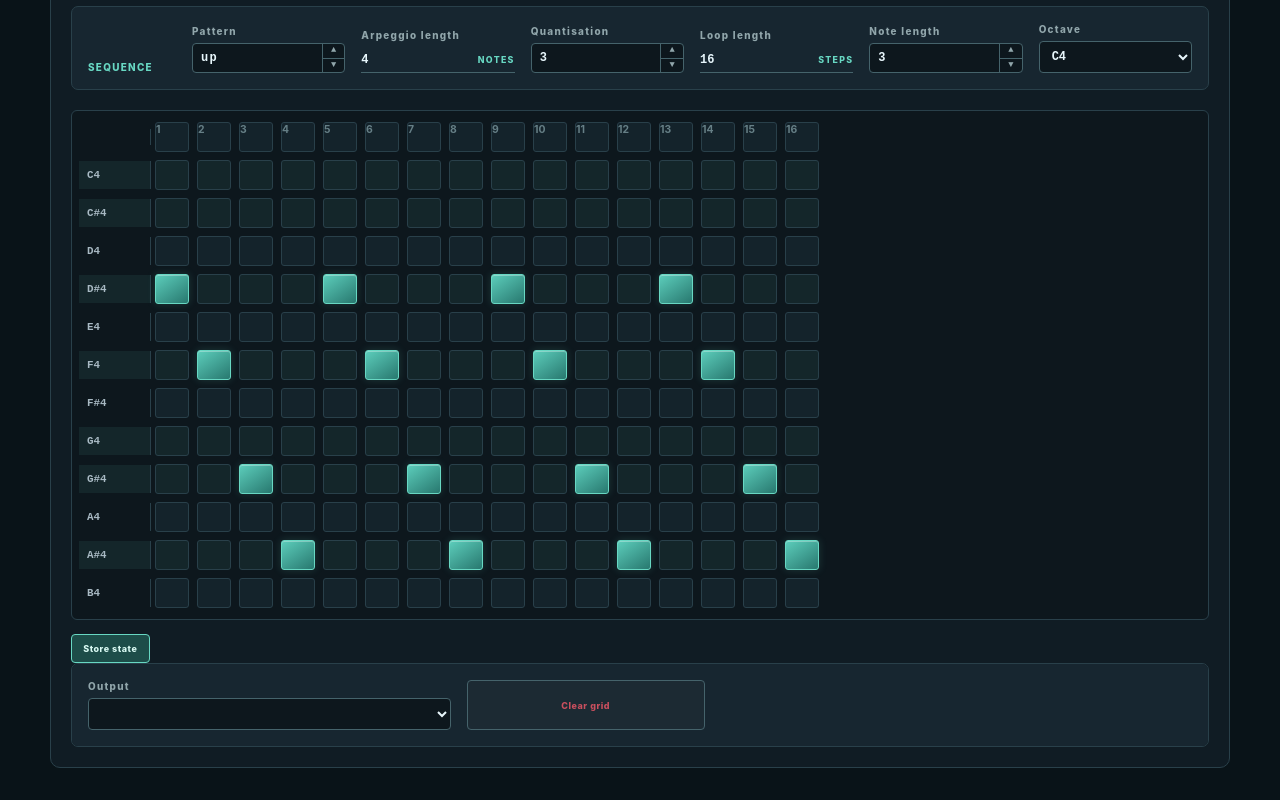
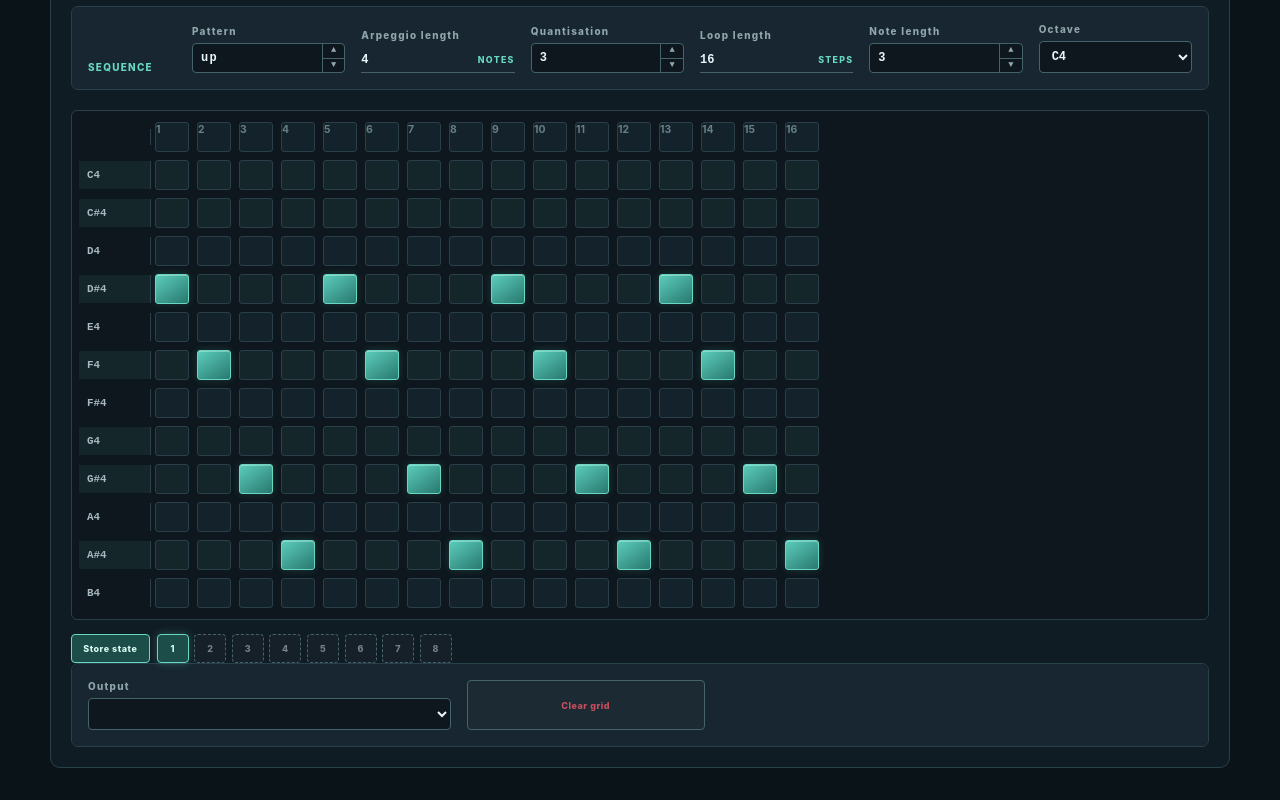
Before and after one commit to hendrik-goebel/Arpeggiator, a Vue app: page / in a window 1280 px wide. Shown: the part 542-1342 px from the top of the page. Built offline with nearby package versions, Linux system fonts and the light colour scheme.

Commit message:
add state storage

```diff
--- a/src/components/ArpeggiatorPanel.vue
+++ b/src/components/ArpeggiatorPanel.vue
@@ -6,7 +6,7 @@ import StepperControl from './StepperControl.vue'
 import { ARPEGGIO_OCTAVES, CIRCLE_OF_FIFTHS_KEYS, DEFAULT_BASE, KEYBOARD_OCTAVE_SIZE, NOTE_LENGTH_OPTIONS, CircleOfFifthsKey } from '../config'
 import { StoredArpeggiatorState } from '../models/channel'
 
-const props = defineProps<{ channel: any, outputs: any[], selectedOutputId: string | null, log: string[], globalKey: CircleOfFifthsKey, storedStates: StoredArpeggiatorState[], activeStoredStateIndex: number | null }>()
+const props = defineProps<{ channel: any, outputs: any[], selectedOutputId: string | null, log: string[], globalKey: CircleOfFifthsKey, storedStates: (StoredArpeggiatorState | null)[], activeStoredStateIndex: number | null }>()
 
 const base = computed(() => props.channel?.base ?? DEFAULT_BASE)
 const fullNotes = computed(() => Array.from({ length: KEYBOARD_OCTAVE_SIZE }, (_, i) => base.value + i))
@@ -44,13 +44,13 @@ const fullNotes = computed(() => Array.from({ length: KEYBOARD_OCTAVE_SIZE }, (_
     </div>
     <div class="state-storage">
       <button class="store-button" @click="$emit('store-state')">Store state</button>
-      <div class="stored-states" v-if="storedStates.length">
+      <div class="stored-states">
         <button
           v-for="(_, index) in storedStates"
           :key="index"
           class="stored-state-button"
-          :class="{ active: index === activeStoredStateIndex }"
-          :aria-label="`Apply stored state ${index + 1}`"
+          :class="{ active: index === activeStoredStateIndex, empty: !storedStates[index] }"
+          :aria-label="`${storedStates[index] ? 'Apply' : 'Select'} stored state ${index + 1}`"
           @click="$emit('apply-stored-state', index)"
         >{{ index + 1 }}</button>
       </div>
@@ -114,6 +114,7 @@ select:focus, input:focus { border-color: var(--teal); box-shadow: 0 0 0 2px rgb
 .store-button { border-color: var(--teal); color: var(--teal-soft); background: var(--teal-deep); }
 .stored-states { display: flex; flex-wrap: wrap; gap: .35rem; }
 .stored-state-button { min-width: 2rem; color: var(--lavender-soft); background: var(--lavender-deep); }
+.stored-state-button.empty { border-style: dashed; color: #71828c; background: #152029; }
 .stored-state-button.active { border-color: var(--teal); background: var(--teal-deep); color: var(--teal-soft); box-shadow: 0 0 8px rgba(104, 216, 195, .28); }
 .section-label { display: flex; justify-content: space-between; margin: 0 0 .6rem; }
 .section-label span { color: #52636f; font-size: .55rem; }
--- a/src/config.ts
+++ b/src/config.ts
@@ -8,6 +8,7 @@ export function noteLengthToMilliseconds(denominator: number, bpm: number) {
 }
 export const DEFAULT_QUANT = 4
 export const CHANNEL_COUNT = 8
+export const STORED_STATE_COUNT = 8
 export const STEP_COUNT = 16
 export const NOTE_NAMES = ['C','C#','D','D#','E','F','F#','G','G#','A','A#','B']
 export const OCTAVE_OFFSET = -1
--- a/src/useChannels.ts
+++ b/src/useChannels.ts
@@ -3,7 +3,7 @@ import { initMidi, listOutputs, listInputs, getOutput, getInput, selectOutput, s
 import { createMidiClockInput, createMidiClockOutput } from './midi/clockSync'
 import { createChannel, StoredArpeggiatorState } from './models/channel'
 import { isSustainedStep, Pattern, stepNotes, StepValue } from './models/arpeggiator'
-import { ARPEGGIO_OCTAVES, CHANNEL_COUNT, CHORD_NOTE_CHANGE_PROBABILITY, DEFAULT_BPM, KEYBOARD_NOTE_OFFSETS, MAJOR_SCALE_OFFSETS, CIRCLE_OF_FIFTHS_KEYS, STEP_COUNT, NOTE_LENGTH_OPTIONS, CircleOfFifthsKey, noteLengthToMilliseconds } from './config'
+import { ARPEGGIO_OCTAVES, CHANNEL_COUNT, CHORD_NOTE_CHANGE_PROBABILITY, DEFAULT_BPM, KEYBOARD_NOTE_OFFSETS, MAJOR_SCALE_OFFSETS, CIRCLE_OF_FIFTHS_KEYS, STEP_COUNT, NOTE_LENGTH_OPTIONS, CircleOfFifthsKey, noteLengthToMilliseconds, STORED_STATE_COUNT } from './config'
 import { MIDI } from './midi/constants'
 
 export function useChannels() {
@@ -13,9 +13,11 @@ export function useChannels() {
   const channels = Array.from({length: CHANNEL_COUNT}, (_, index)=> createChannel(index, selectedOutputId, log))
   const currentIndex = ref(0)
   const currentChannel = computed(() => channels[currentIndex.value])
-  const storedStates = ref<StoredArpeggiatorState[][]>(channels.map(() => []))
+  const storedStates = ref<(StoredArpeggiatorState | null)[][]>(
+    channels.map(() => Array.from({ length: STORED_STATE_COUNT }, () => null))
+  )
   const currentStoredStates = computed(() => storedStates.value[currentIndex.value])
-  const activeStoredStateIndexes = ref<(number | null)[]>(channels.map(() => null))
+  const activeStoredStateIndexes = ref<(number | null)[]>(channels.map(() => 0))
   const currentActiveStoredStateIndex = computed(() => activeStoredStateIndexes.value[currentIndex.value])
 
   const globalBpm = ref(DEFAULT_BPM)
@@ -312,6 +314,9 @@ export function useChannels() {
       channel.arpeggiator.setNoteLength(noteLength)
     })
     createGlobalVariation()
+    channels.forEach((channel, index) => {
+      storedStates.value[index][0] = snapshotChannelState(channel)
+    })
   }
 
   function playKeyboardNote(key: string) {
@@ -430,9 +435,8 @@ export function useChannels() {
     return Array.isArray(step) ? step.slice() : step
   }
 
-  function storeCurrentState() {
-    const channel = currentChannel.value
-    storedStates.value[currentIndex.value].push({
+  function snapshotChannelState(channel: typeof channels[number]): StoredArpeggiatorState {
+    return {
       bpm: channel.bpm,
       tempoOffset: channel.tempoOffset,
       pattern: channel.pattern,
@@ -445,11 +449,18 @@ export function useChannels() {
       arpeggioLength: channel.arpeggioLength,
       quantisation: channel.quantisation,
       key: channel.key
-    })
+    }
+  }
+
+  function storeCurrentState() {
+    const channelIndex = currentIndex.value
+    const selectedIndex = activeStoredStateIndexes.value[channelIndex] ?? 0
+    storedStates.value[channelIndex][selectedIndex] = snapshotChannelState(currentChannel.value)
   }
 
   function applyStoredState(index: number) {
     const state = storedStates.value[currentIndex.value][index]
+    activeStoredStateIndexes.value[currentIndex.value] = index
     if (!state) return
 
     const channel = currentChannel.value
@@ -473,7 +484,6 @@ export function useChannels() {
     channel.arpeggiator.setLoopLength(channel.loopLength)
     channel.arpeggiator.setSubdivision(channel.quantisation)
     channel.arpeggiator.setSteps(channel.steps)
-    activeStoredStateIndexes.value[currentIndex.value] = index
   }
 
   function copyChannel(sourceIndex: number, targetIndex: number) {
```
